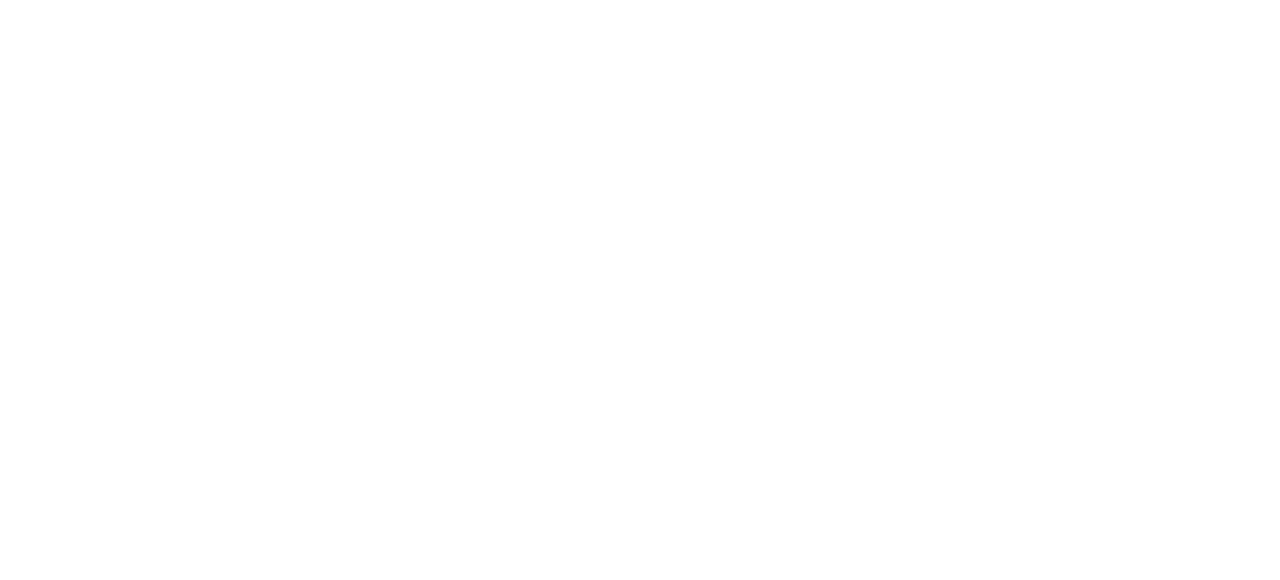
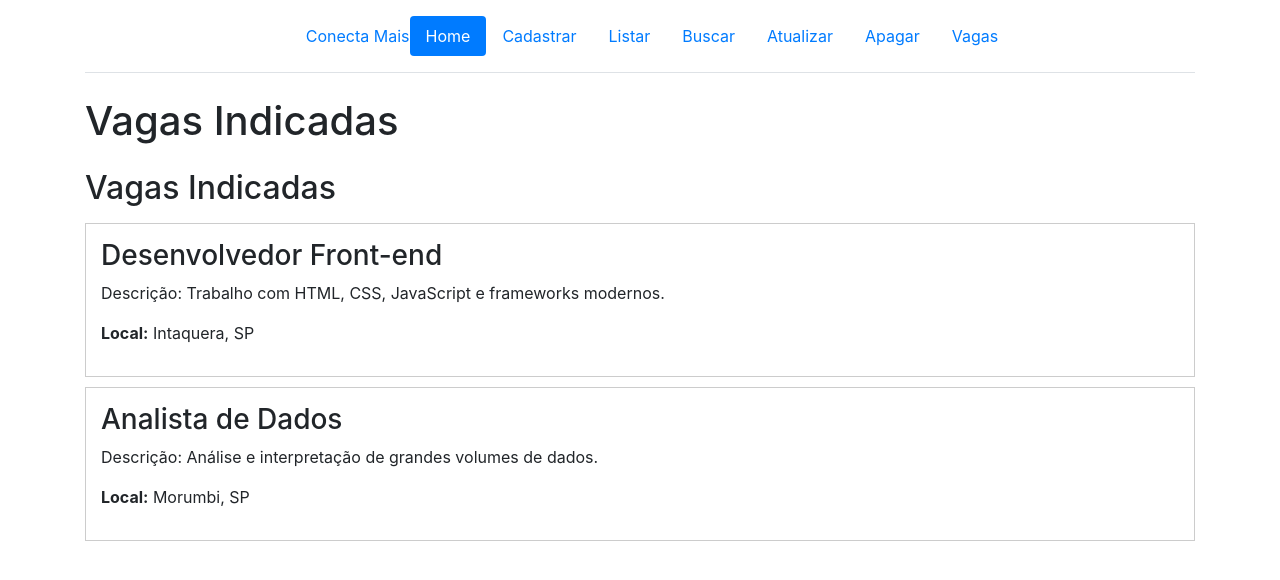
Before and after one commit to Projeto-PROA-Conecta/cadastro-da-api, a plain HTML site: page Login.html in a window 1280 px wide. Drawn offline with nearby package versions, Linux system fonts and the light colour scheme.

Commit message:
Add files via upload

```diff
--- a/Login.html
+++ b/Login.html
@@ -0,0 +1,63 @@
+<!DOCTYPE html>
+<html lang="pt-br">
+<head>
+    <meta charset="UTF-8">
+    <meta name="viewport" content="width=device-width, initial-scale=1.0">
+    <title>Vagas Indicadas</title>
+    <link rel="stylesheet" href="https://maxcdn.bootstrapcdn.com/bootstrap/4.5.2/css/bootstrap.min.css">
+    <style>
+        .vaga {
+            border: 1px solid #ccc;
+            padding: 15px;
+            margin: 10px 0;
+        }
+    </style>
+</head>
+<body>
+    <div class="container">
+        <header class="d-flex flex-wrap justify-content-center py-3 mb-4 border-bottom">
+            <a href="/"
+                class="d-flex align-items-center mb-3 mb-md-0 me-md-auto link-body-emphasis text-decoration-none">
+                <svg class="bi me-2" width="40" height="32">
+                    <use xlink:href="#bootstrap"></use>
+                </svg>
+                <span class="fs-4">Conecta Mais</span>
+            </a>
+
+            <ul class="nav nav-pills">
+                <li class="nav-item"><a href="Home.html" class="nav-link active" aria-current="page">Home</a></li>
+                <li class="nav-item"><a href="PostData.html" class="nav-link">Cadastrar</a></li>
+                <li class="nav-item"><a href="GetData.html" class="nav-link">Listar</a></li>
+                <li class="nav-item"><a href="GetParamData.html" class="nav-link">Buscar</a></li>
+                <li class="nav-item"><a href="UpdateData.html" class="nav-link">Atualizar</a></li>
+                <li class="nav-item"><a href="DeleteData.html" class="nav-link">Apagar</a></li>
+                <li class="nav-item"><a href="Login.html" class="nav-link">Vagas</a></li>
+            </ul>
+        </header>
+    </div>
+
+
+    <div class="container">
+        <h1 class="my-4">Vagas Indicadas</h1>
+
+        <div id="vagas" class="my-4">
+            <h2 class="mb-3">Vagas Indicadas</h2>
+            <div class="vaga">
+                <h3>Desenvolvedor Front-end</h3>
+                <p>Descrição: Trabalho com HTML, CSS, JavaScript e frameworks modernos.</p>
+                <p><strong>Local:</strong> Intaquera, SP</p>
+            </div>
+            <div class="vaga">
+                <h3>Analista de Dados</h3>
+                <p>Descrição: Análise e interpretação de grandes volumes de dados.</p>
+                <p><strong>Local:</strong> Morumbi, SP</p>
+            </div>
+            <!-- Mais vagas aqui -->
+        </div>
+    </div>
+
+    <script src="https://ajax.googleapis.com/ajax/libs/jquery/3.5.1/jquery.min.js"></script>
+    <script src="https://cdnjs.cloudflare.com/ajax/libs/popper.js/1.16.0/umd/popper.min.js"></script>
+    <script src="https://maxcdn.bootstrapcdn.com/bootstrap/4.5.2/js/bootstrap.min.js"></script>
+</body>
+</html>
```
Also changed, not shown: PostData.html (+3 -2 lines), UpdateData.html (+2 -0 lines), home.html (+20 -1 lines).
